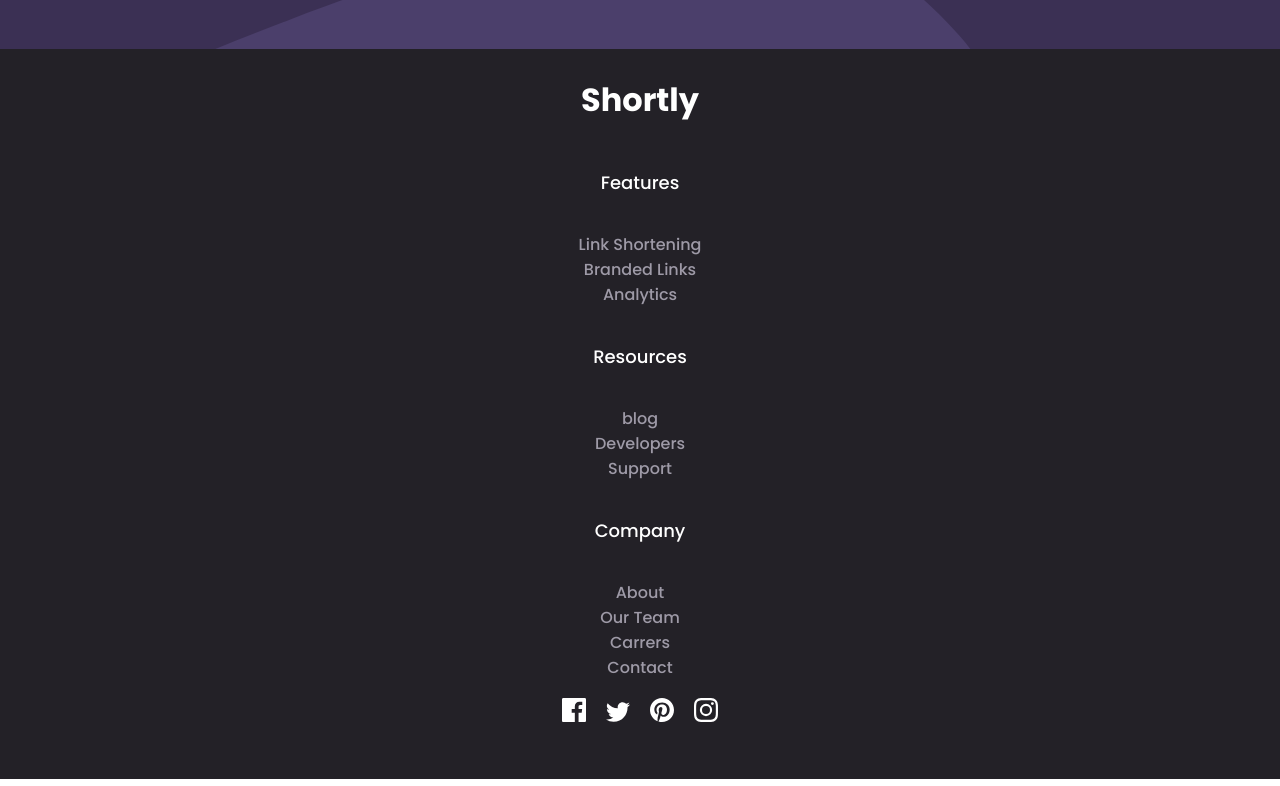
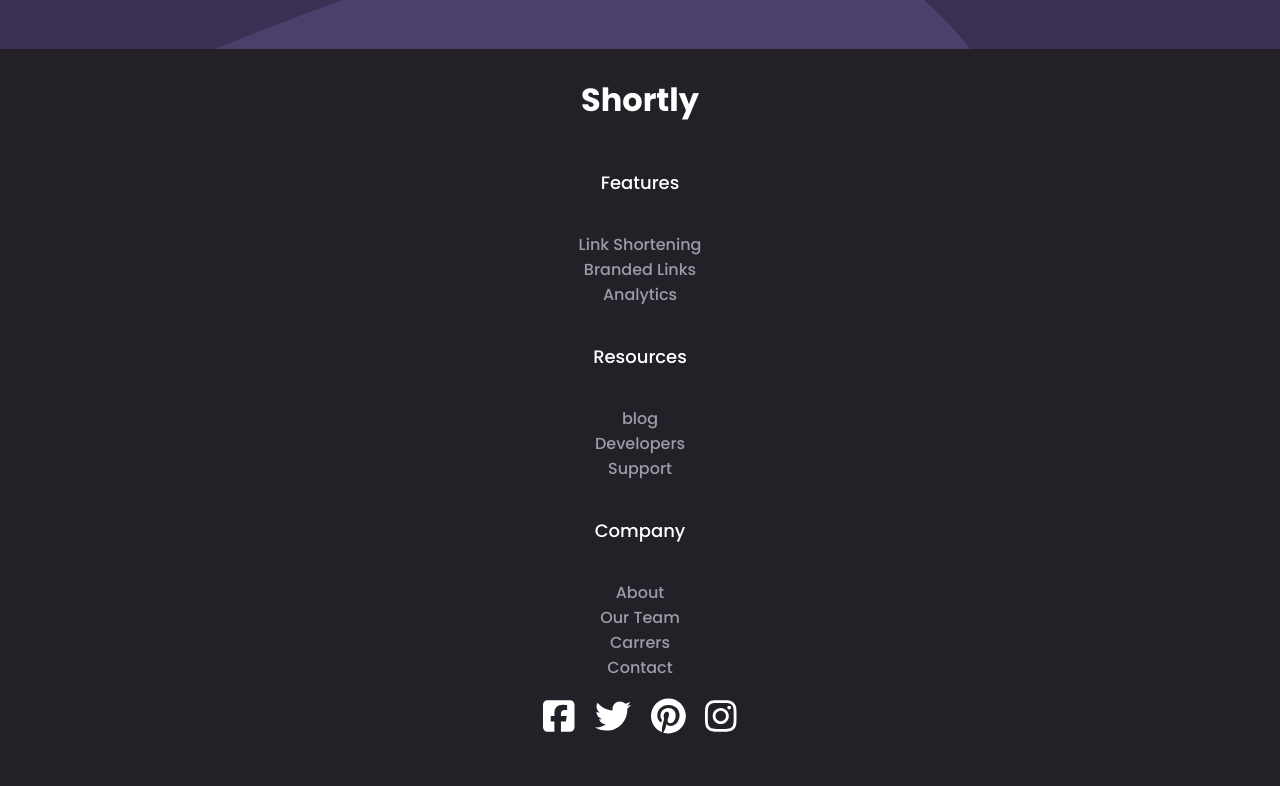
Before and after one commit to yingmo55/URL-shortening-API-landing-page, a React (Create React App) app: page / in a window 1280 px wide. Shown: the part 2519-3305 px from the top of the page. Built offline with nearby package versions, Linux system fonts and the light colour scheme.

Commit message:
Import FontAwesome library. Change icons to dependencies

```diff
--- a/package.json
+++ b/package.json
@@ -3,6 +3,8 @@
   "version": "0.1.0",
   "private": true,
   "dependencies": {
+    "@fortawesome/free-brands-svg-icons": "^6.1.1",
+    "@fortawesome/react-fontawesome": "^0.1.18",
     "@testing-library/jest-dom": "^5.16.3",
     "@testing-library/react": "^12.1.4",
     "@testing-library/user-event": "^13.5.0",
--- a/src/Components/Footer/Footer.js
+++ b/src/Components/Footer/Footer.js
@@ -3,34 +3,26 @@ import './Footer.css';
 import SocialIcon from '../SocialIcon/SocialIcon';
 
 // icons
-import facebookIcon from './../../images/icon-facebook.svg';
-import instagramIcon from './../../images/icon-instagram.svg';
-import pinterestIcon from './../../images/icon-pinterest.svg';
-import twitterIcon from './../../images/icon-twitter.svg';
-
+import { faFacebookSquare, faTwitter, faPinterest, faInstagram } from '@fortawesome/free-brands-svg-icons';
 
 export default function Footer() {
 
     const social = [
         {
-            src: facebookIcon,
+            src: faFacebookSquare,
             href: 'https://www.facebook.com/',
-            alt: 'Facebook icon'
         },
         {
-            src: twitterIcon,
+            src: faTwitter,
             href: 'https://www.twitter.com/',
-            alt: 'Twitter icon'
         },
         {
-            src: pinterestIcon,
+            src: faPinterest,
             href: 'https://www.pinterest.com/',
-            alt: 'Pinterest icon'
         },
         {
-            src: instagramIcon,
+            src: faInstagram,
             href: 'https://www.instagram.com/',
-            alt: 'Instagram icon'
         }
     ]
 
@@ -59,7 +51,7 @@ return (
     <div className='footerSocialIcons'>
          {
             social.map((element, index) =>
-                <SocialIcon src={element.src} href={element.href} alt={element.alt} key={index} />  )
+                <SocialIcon src={element.src} href={element.href} key={index} />  )
             }
     </div>
 </footer>)
--- a/src/Components/SocialIcon/SocialIcon.css
+++ b/src/Components/SocialIcon/SocialIcon.css
@@ -1,3 +1,11 @@
 .socialIcon {
     margin: 10px;
 }
+
+.icons {
+    color: white;
+}
+
+.icons:hover {
+    color: hsl(180, 66%, 49%);
+}
--- a/src/Components/SocialIcon/SocialIcon.js
+++ b/src/Components/SocialIcon/SocialIcon.js
@@ -1,12 +1,13 @@
 import React from 'react';
 import './SocialIcon.css';
+import { FontAwesomeIcon } from '@fortawesome/react-fontawesome'
 
 export default function SocialIcon(props) {
-    const {href, src, alt} = props;
+    const {href, src} = props;
 
     return (
         <a className='socialIcon'href={href} >
-            <img src={src}  alt={alt} />
+            <FontAwesomeIcon icon={src} size="2x" className='icons' />
         </a>
     )
 }
```
Also changed, not shown: 1 other file (tests, documents, lock files or other folders).
